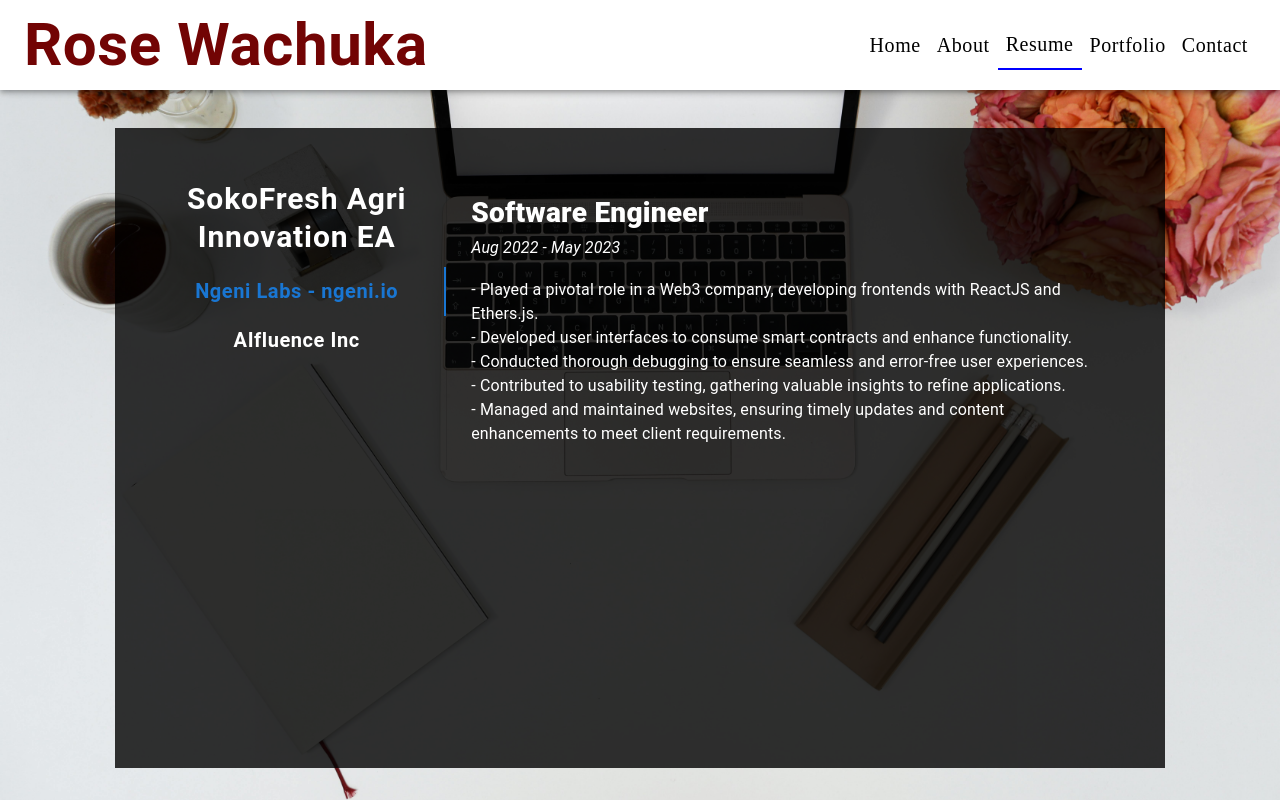
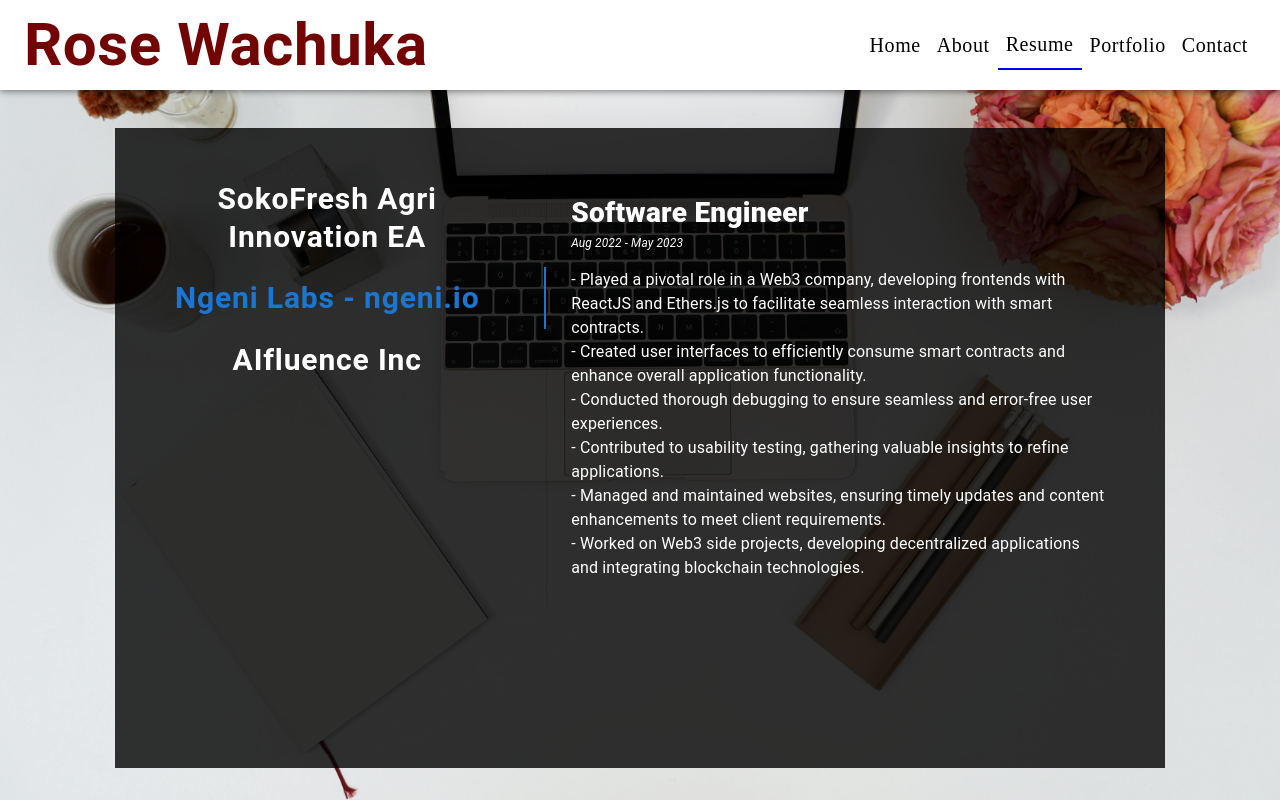
Before and after one commit to ro61zzy/myportfolio, a Next.js app: page /resume in a window 1280 px wide. Both pictures are taken after a click on the tab "Ngeni Labs - ngeni.io". Built offline with nearby package versions, Linux system fonts and the light colour scheme.

Commit message:
Fix: Resume responsiveness

```diff
--- a/src/components/Experience.tsx
+++ b/src/components/Experience.tsx
@@ -70,7 +70,12 @@
         sx={{
           borderRight: !isSmallScreen ? 1 : 0,
           borderColor: "divider",
-          minWidth: !isSmallScreen ? "300px" : "auto",
+          minWidth: {
+            xs: 'auto',
+            sm: 'auto',
+            md: '200px',
+            lg: '400px'
+          },
           color: "white",
           flexDirection: isSmallScreen ? "row" : "column", // Ensure correct flex direction
         }}
@@ -80,7 +85,7 @@
           {...a11yProps(0)}
           sx={{
             color: "white",
-            fontSize: { xs: "17px", sm: "20px", lg: "30px", xl: "50px" },
+            fontSize: { xs: "17px", sm: "20px", lg: "30px", xl: "40px" },
             fontWeight: "600",
             textTransform: "none",
           }}
@@ -90,7 +95,7 @@
           {...a11yProps(1)}
           sx={{
             color: "white",
-            fontSize: { xs: "17px", sm: "20px", xl: "45px" },
+            fontSize: { xs: "17px", sm: "20px", lg: "30px", xl: "40px" },
             fontWeight: "600",
             textTransform: "none",
           }}
@@ -100,7 +105,7 @@
           {...a11yProps(2)}
           sx={{
             color: "white",
-            fontSize: { xs: "17px", sm: "20px", xl: "45px" },
+            fontSize: { xs: "17px", sm: "20px", lg: "30px", xl: "40px" },
             fontWeight: "600",
             textTransform: "none",
           }}
@@ -112,15 +117,14 @@
           sx={{
             color: "white",
             fontWeight: "800",
-            fontSize: { xs: "23px", sm: "28px", xl: "75px" },
+            fontSize: { xs: "20px", sm: "28px", xl: "75px" },
           }}
         >
           Software Engineer - FrontEnd
         </Typography>
         <Typography
-          variant="subtitle1"
           sx={{
-            color: "white",
+            color: "#fff",
             marginBottom: "16px",
             fontStyle: "italic",
             fontSize: { xs: "12px", xl: "30px" },
@@ -131,7 +135,7 @@
         <List sx={{ padding: 0 }}>
           <ListItem disableGutters sx={{ padding: 0 }}>
             <Typography
-              sx={{ color: "white", fontSize: { xs: "16px", xl: "44px" } }}
+              sx={{ color: "white", fontSize: { xs: "16px", xl: "40px" } }}
             >
               - Developed a mobile application using React Native for managing
               trades and orders, significantly enhancing operational efficiency.
@@ -139,7 +143,7 @@
           </ListItem>
           <ListItem disableGutters sx={{ padding: 0 }}>
             <Typography
-              sx={{ color: "white", fontSize: { xs: "16px", xl: "44px" } }}
+              sx={{ color: "white", fontSize: { xs: "16px", xl: "40px"  } }}
             >
               - Translated UI designs into functional, responsive mobile and web
               frontends, ensuring a seamless user experience.
@@ -147,7 +151,7 @@
           </ListItem>
           <ListItem disableGutters sx={{ padding: 0 }}>
             <Typography
-              sx={{ color: "white", fontSize: { xs: "16px", xl: "44px" } }}
+              sx={{ color: "white", fontSize: { xs: "16px", xl: "40px"  } }}
             >
               - Led the development of a full-stack web application for tracking
               employee tickets, utilizing TypeScript, Next.js, PostgreSQL, and
@@ -156,7 +160,7 @@
           </ListItem>
           <ListItem disableGutters sx={{ padding: 0 }}>
             <Typography
-              sx={{ color: "white", fontSize: { xs: "16px", xl: "44px" } }}
+              sx={{ color: "white", fontSize: { xs: "16px", xl: "40px" } }}
             >
               - Built web applications using React.js, Next.js, and Redux,
               contributing to the company's digital transformation.
@@ -164,7 +168,7 @@
           </ListItem>
           <ListItem disableGutters sx={{ padding: 0 }}>
             <Typography
-              sx={{ color: "white", fontSize: { xs: "16px", xl: "44px" } }}
+              sx={{ color: "white", fontSize: { xs: "16px", xl: "40px" } }}
             >
               - Perfomed bug fixes, improving platform stability and performance
               on Odoo ERP modules.
@@ -177,48 +181,53 @@
           sx={{
             color: "white",
             fontWeight: "800",
-            fontSize: { xs: "23px", sm: "28px" },
+            fontSize: { xs: "23px", sm: "28px", xl: "75px" },
           }}
         >
           Software Engineer
         </Typography>
         <Typography
-          variant="subtitle1"
-          sx={{ color: "white", marginBottom: "16px", fontStyle: "italic" }}
+          sx={{ color: "#fff", marginBottom: "16px", fontStyle: "italic",  fontSize: { xs: "12px", xl: "30px" }, }}
         >
           Aug 2022 - May 2023
         </Typography>
         <List sx={{ padding: 0 }}>
           <ListItem disableGutters sx={{ padding: 0 }}>
-            <Typography sx={{ color: "white" }}>
+            <Typography sx={{ color: "white", fontSize: { xs: "16px", xl: "40px" }}}>
               - Played a pivotal role in a Web3 company, developing frontends
-              with ReactJS and Ethers.js.
+              with ReactJS and Ethers.js to facilitate seamless interaction with smart contracts.
             </Typography>
           </ListItem>
           <ListItem disableGutters sx={{ padding: 0 }}>
-            <Typography sx={{ color: "white" }}>
-              - Developed user interfaces to consume smart contracts and enhance
-              functionality.
+            <Typography sx={{ color: "white", fontSize: { xs: "16px", xl: "40px" } }}>
+              - Created user interfaces to efficiently consume smart contracts and enhance overall application functionality.
+
             </Typography>
           </ListItem>
           <ListItem disableGutters sx={{ padding: 0 }}>
-            <Typography sx={{ color: "white" }}>
+            <Typography sx={{ color: "white", fontSize: { xs: "16px", xl: "40px"} }}>
               - Conducted thorough debugging to ensure seamless and error-free
               user experiences.
             </Typography>
           </ListItem>
           <ListItem disableGutters sx={{ padding: 0 }}>
-            <Typography sx={{ color: "white" }}>
+            <Typography sx={{ color: "white", fontSize: { xs: "16px", xl: "40px"} }}>
               - Contributed to usability testing, gathering valuable insights to
               refine applications.
             </Typography>
           </ListItem>
           <ListItem disableGutters sx={{ padding: 0 }}>
-            <Typography sx={{ color: "white" }}>
+            <Typography sx={{ color: "white", fontSize: { xs: "16px", xl: "40px"} }}>
               - Managed and maintained websites, ensuring timely updates and
               content enhancements to meet client requirements.
             </Typography>
           </ListItem>
+          <ListItem disableGutters sx={{ padding: 0 }}>
+            <Typography sx={{ color: "white", fontSize: { xs: "16px", xl: "40px" } }}>
+              -  Worked on Web3 side projects, developing decentralized applications and integrating blockchain technologies.
+            </Typography>
+          </ListItem>
+
         </List>
       </TabPanel>
 
@@ -227,38 +236,38 @@
           sx={{
             color: "white",
             fontWeight: "800",
-            fontSize: { xs: "23px", sm: "28px" },
+            fontSize: { xs: "23px", sm: "28px", xl: "75px" },
           }}
         >
           IT Technical Support Associate
         </Typography>
         <Typography
           variant="subtitle1"
-          sx={{ color: "white", marginBottom: "16px", fontStyle: "italic" }}
+          sx={{ color: "white", marginBottom: "16px", fontStyle: "italic", fontSize: { xs: "12px", xl: "30px" }, }}
         >
           Jan 2022 - May 2022
         </Typography>
         <List sx={{ padding: 0 }}>
           <ListItem disableGutters sx={{ padding: 0 }}>
-            <Typography sx={{ color: "white" }}>
+            <Typography sx={{ color: "white", fontSize: { xs: "16px", xl: "40px" }  }}>
               - Digital mapping of influencers to further the company's
               influencer marketing efforts.
             </Typography>
           </ListItem>
           <ListItem disableGutters sx={{ padding: 0 }}>
-            <Typography sx={{ color: "white" }}>
+            <Typography sx={{ color: "white", fontSize: { xs: "16px", xl: "40px" }  }}>
               - Translated UI’s into functional and responsive mobile and web
               frontends.
             </Typography>
           </ListItem>
           <ListItem disableGutters sx={{ padding: 0 }}>
-            <Typography sx={{ color: "white" }}>
+            <Typography sx={{ color: "white", fontSize: { xs: "16px", xl: "40px" }  }}>
               - Tested new technology systems and provided recommendations for
               purchases and changes in design, security, software, and hardware.
             </Typography>
           </ListItem>
           <ListItem disableGutters sx={{ padding: 0 }}>
-            <Typography sx={{ color: "white" }}>
+            <Typography sx={{ color: "white", fontSize: { xs: "16px", xl: "40px" }  }}>
               - Modifying user interfaces for the Yaga campaign to optimize user
               experience
             </Typography>
```
